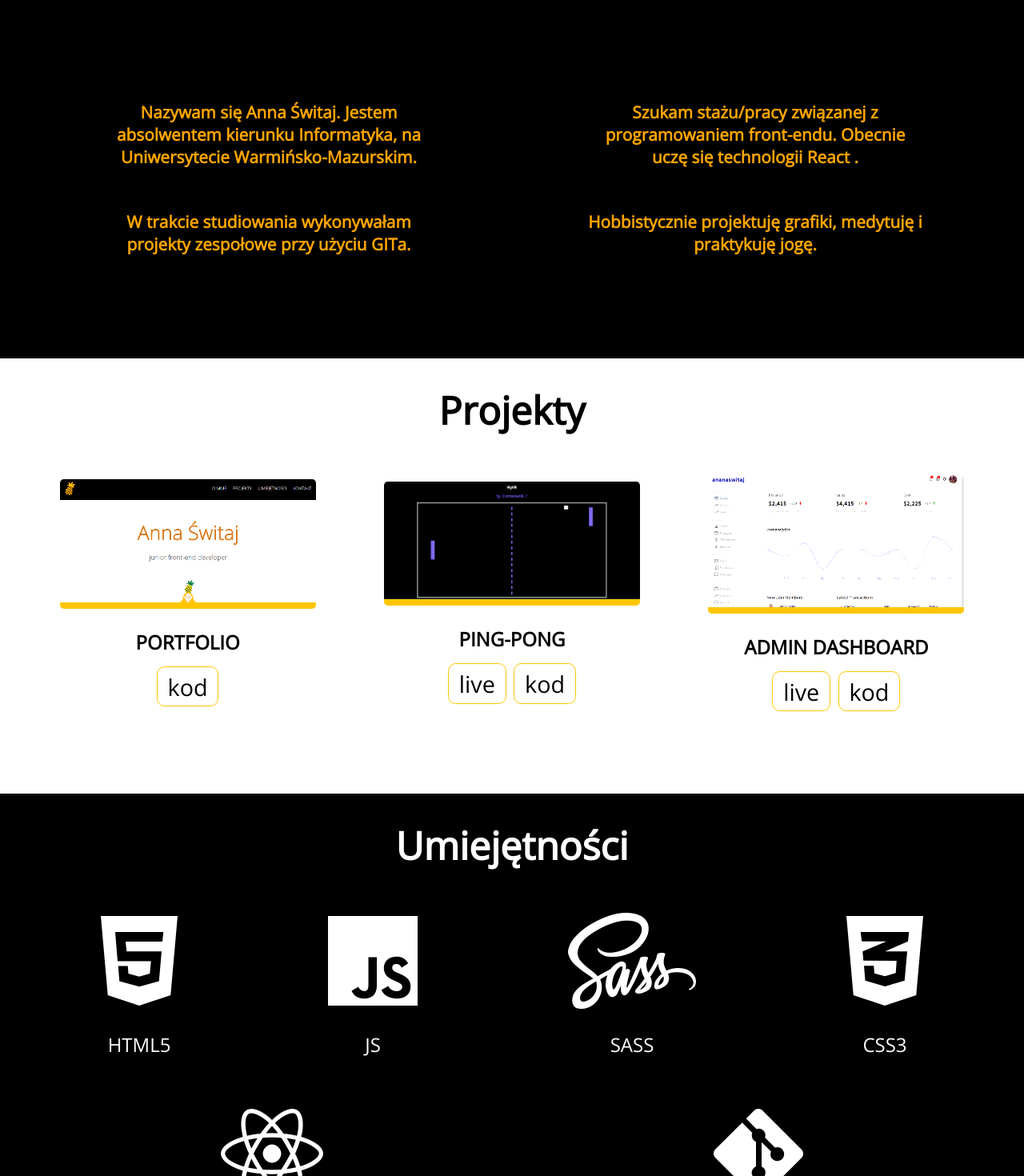
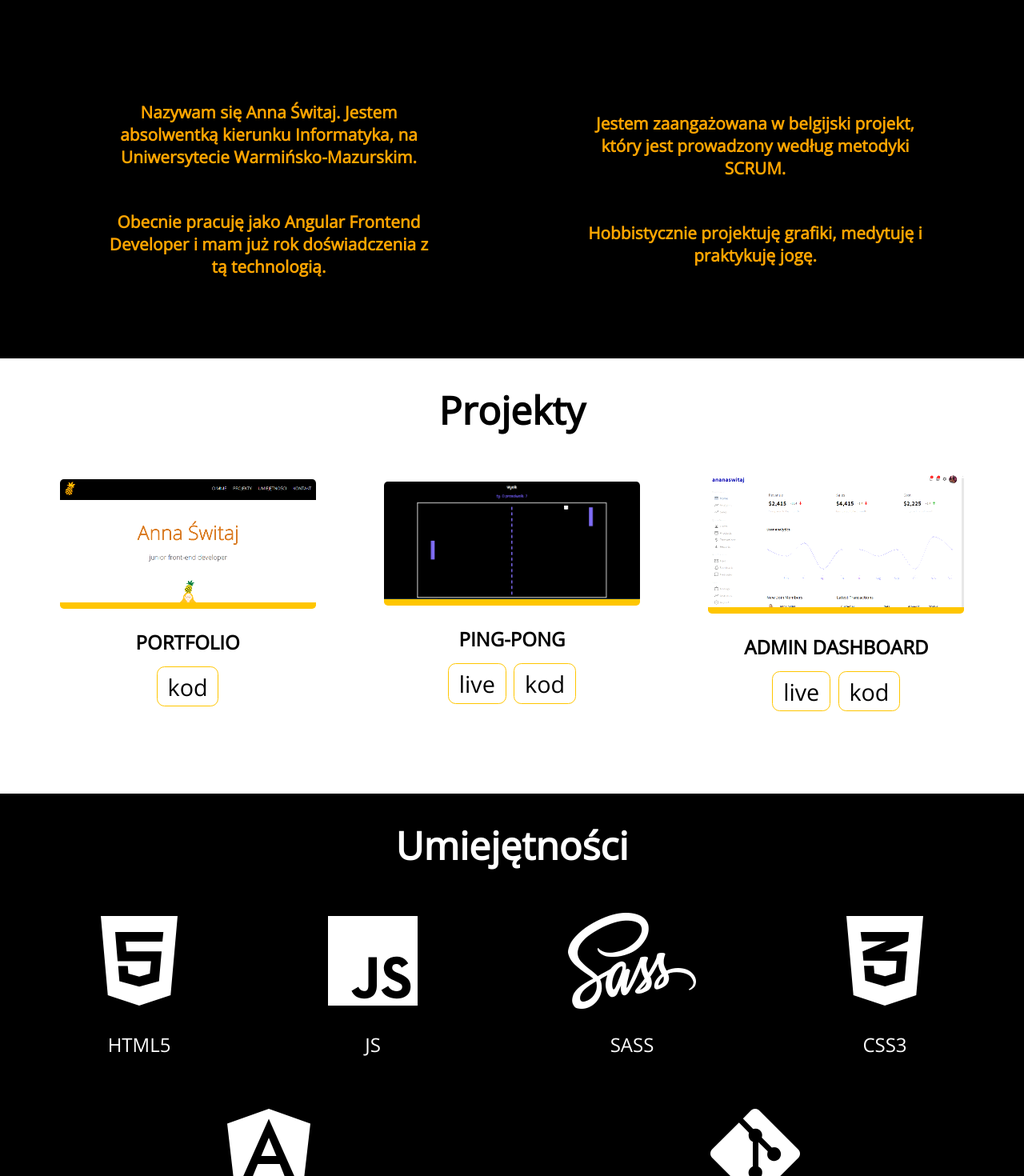
Before and after one commit to annaswitaj/portfolio, a React (Create React App) app: page / in a window 1280 px wide. Shown: the part 960-2430 px from the top of the page at 80% size. Built offline with nearby package versions, Linux system fonts and the light colour scheme.

Commit message:
update desc aboutMe

```diff
--- a/src/components/js/AboutMe.js
+++ b/src/components/js/AboutMe.js
@@ -10,10 +10,10 @@ const AboutMe = () => {
 
             </div>
             <div className="description">
-                <article className="des"><p>Nazywam się Anna Świtaj. Jestem absolwentem kierunku Informatyka, na Uniwersytecie Warmińsko-Mazurskim.</p>
-                    <p>W trakcie studiowania wykonywałam  projekty zespołowe przy użyciu GITa.</p>
+                <article className="des"><p>Nazywam się Anna Świtaj. Jestem absolwentką kierunku Informatyka, na Uniwersytecie Warmińsko-Mazurskim.</p>
+                    <p>Obecnie pracuję jako Angular Frontend Developer i mam już rok doświadczenia z tą technologią.</p>
                 </article>
-                <article className="des">     <p>Szukam stażu/pracy związanej z programowaniem front-endu. Obecnie uczę się technologii React .</p>
+                <article className="des">    <p>Jestem zaangażowana w belgijski projekt, który jest prowadzony według metodyki SCRUM.</p>
                     <p>Hobbistycznie projektuję grafiki, medytuję i praktykuję jogę.</p>
                 </article>
 
--- a/src/components/js/Technology.js
+++ b/src/components/js/Technology.js
@@ -13,7 +13,7 @@ const Technology = () => {
                 <div className="technology-icon"><span class="fab fa-js"></span><p>JS</p></div>
                 <div className="technology-icon"><span class="fab fa-sass"></span><p>SASS</p></div>
                 <div className="technology-icon"><span class="fab fa-css3-alt"></span><p>CSS3</p></div>
-                <div className="technology-icon"><span class="fab fa-react"></span><p>React</p></div>
+                <div className="technology-icon"><span class="fab fa-angular"></span><p>Angular</p></div>
                 <div className="technology-icon"><span class="fab fa-git-alt"></span><p>Git</p></div>
 
             </div>
```
Also changed, not shown: 1 other file (tests, documents, lock files or other folders).
